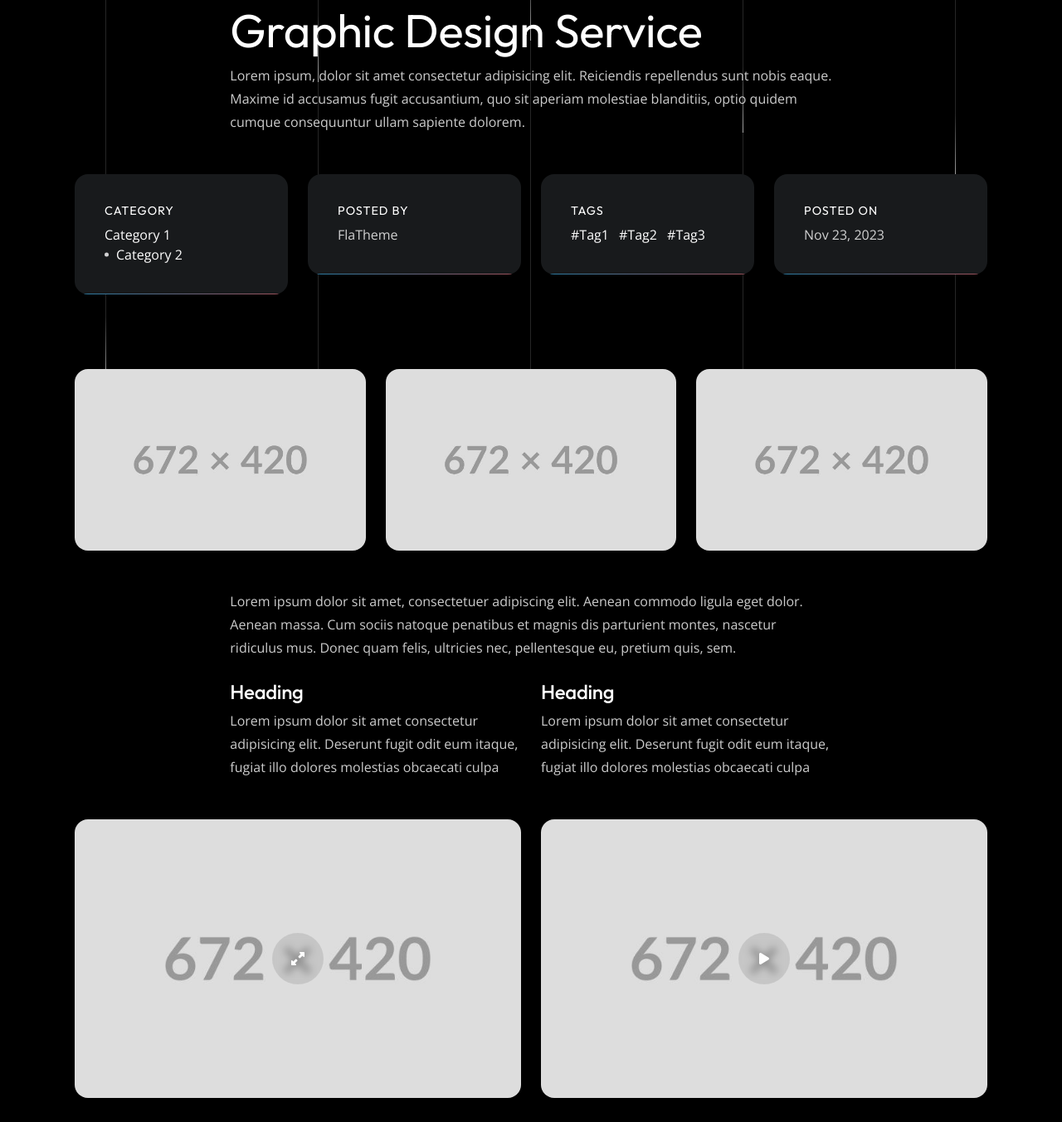
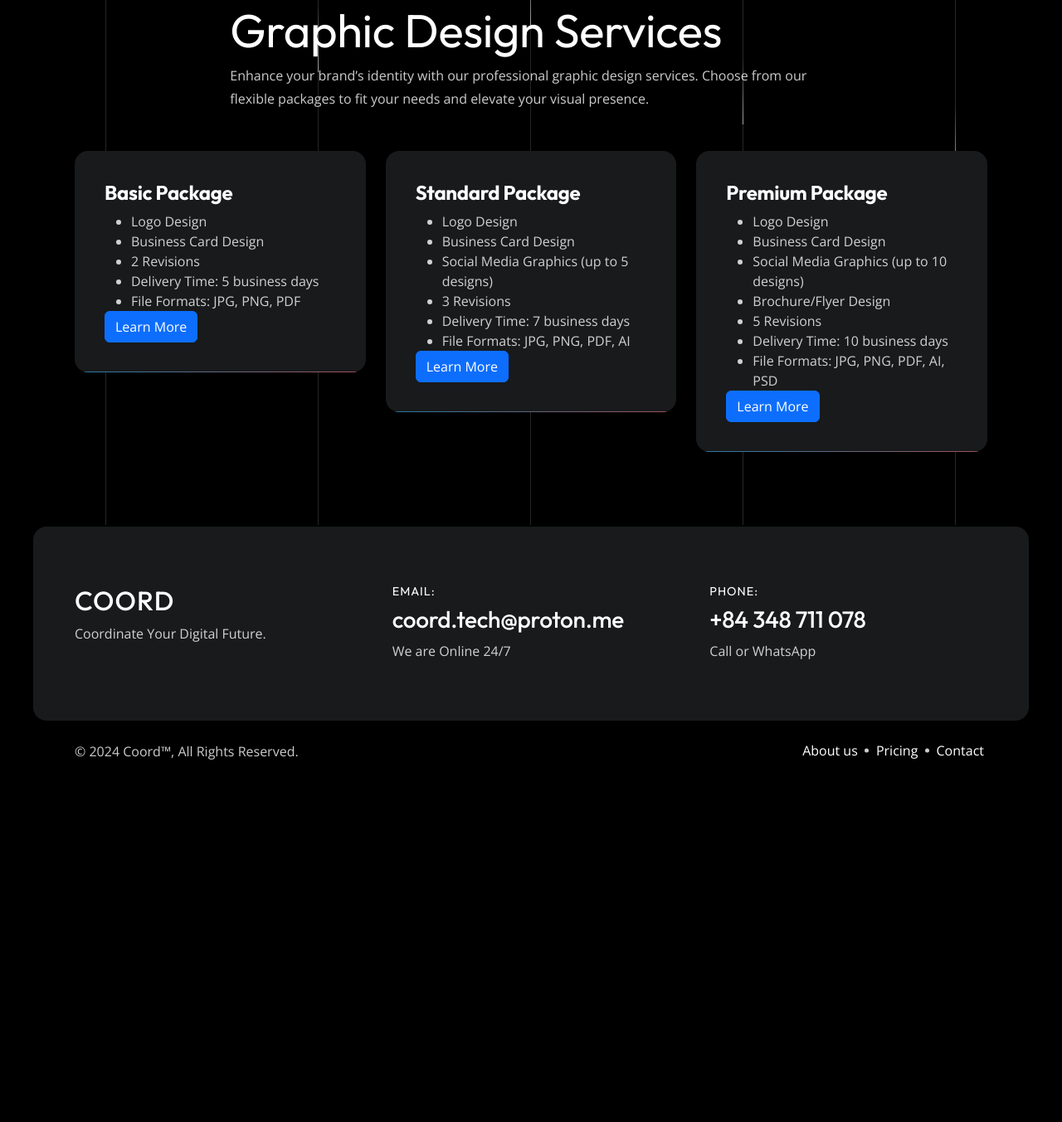
Before and after one commit to tqk7/tqk7.github.io, a plain HTML site: page blog/graphic-design.html in a window 1280 px wide. Shown: the part 167-1520 px from the top of the page at 83% size. After the commit the page ends 1136 px from the top, so only its background shows below. Drawn offline with nearby package versions, Linux system fonts and the light colour scheme.

Commit message:
Update graphic-design.html

```diff
--- a/blog/graphic-design.html
+++ b/blog/graphic-design.html
@@ -5,7 +5,7 @@
     <meta name="viewport" content="width=device-width, initial-scale=1, shrink-to-fit=no">
     <meta name="description" content="">
     <meta name="keywords" content="">
-		<title>Coord - Your Digital Future</title>
+    <title>Coord - Graphic Design Services</title>
     <!-- Favicon -->
     <link href="../favfav.png" rel="shortcut icon">
     <!-- CSS -->
@@ -56,102 +56,65 @@
     </div>
     <!-- end Header -->
 
-		<!-- Project Description -->
+    <!-- Graphic Design Packages -->
     <div class="section">
         <div class="container">
             <div class="row">
                 <div class="col-12 col-lg-10 offset-lg-1 col-xl-8 offset-xl-2">
-                        <h1 class="display-4 fw-normal">Graphic Design Service</h1>
-						<p>Lorem ipsum, dolor sit amet consectetur adipisicing elit. Reiciendis repellendus sunt nobis eaque. Maxime id accusamus fugit accusantium, quo sit aperiam molestiae blanditiis, optio quidem cumque consequuntur ullam sapiente dolorem.</p>
+                    <h1 class="display-4 fw-normal">Graphic Design Services</h1>
+                    <p>Enhance your brand’s identity with our professional graphic design services. Choose from our flexible packages to fit your needs and elevate your visual presence.</p>
                 </div>
             </div><!-- end row -->
             <div class="row g-4 mt-4">
-					<div class="col-12 col-lg-6 col-xl-3">
+                <!-- Basic Package -->
+                <div class="col-12 col-lg-4">
                     <div class="fancy-box">
-							<h6 class="sm-heading">Category</h6>
-							<ul class="list-inline-dot">
-								<li><a class="link-hover" href="#">Category 1</a></li>
-								<li><a class="link-hover" href="#">Category 2</a></li>
+                        <h4 class="fw-bold">Basic Package</h4>
+                        <ul>
+                            <li>Logo Design</li>
+                            <li>Business Card Design</li>
+                            <li>2 Revisions</li>
+                            <li>Delivery Time: 5 business days</li>
+                            <li>File Formats: JPG, PNG, PDF</li>
                         </ul>
+                        <a href="#" class="btn btn-primary">Learn More</a>
                     </div>
                 </div>
-					<div class="col-12 col-lg-6 col-xl-3">
+                <!-- Standard Package -->
+                <div class="col-12 col-lg-4">
                     <div class="fancy-box">
-							<h6 class="sm-heading">Posted by</h6>
-							<span>FlaTheme</span>
+                        <h4 class="fw-bold">Standard Package</h4>
+                        <ul>
+                            <li>Logo Design</li>
+                            <li>Business Card Design</li>
+                            <li>Social Media Graphics (up to 5 designs)</li>
+                            <li>3 Revisions</li>
+                            <li>Delivery Time: 7 business days</li>
+                            <li>File Formats: JPG, PNG, PDF, AI</li>
+                        </ul>
+                        <a href="#" class="btn btn-primary">Learn More</a>
                     </div>
                 </div>
-					<div class="col-12 col-lg-6 col-xl-3">
+                <!-- Premium Package -->
+                <div class="col-12 col-lg-4">
                     <div class="fancy-box">
-							<h6 class="sm-heading">Tags</h6>
-							<ul class="list-inline-lg">
-                                <li><a class="link-hover" href="#">#Tag1</a></li>
-                                <li><a class="link-hover" href="#">#Tag2</a></li>
-                                <li><a class="link-hover" href="#">#Tag3</a></li>
+                        <h4 class="fw-bold">Premium Package</h4>
+                        <ul>
+                            <li>Logo Design</li>
+                            <li>Business Card Design</li>
+                            <li>Social Media Graphics (up to 10 designs)</li>
+                            <li>Brochure/Flyer Design</li>
+                            <li>5 Revisions</li>
+                            <li>Delivery Time: 10 business days</li>
+                            <li>File Formats: JPG, PNG, PDF, AI, PSD</li>
                         </ul>
-						</div>
-					</div>
-					<div class="col-12 col-lg-6 col-xl-3">
-						<div class="fancy-box">
-							<h6 class="sm-heading">Posted on</h6>
-							<span>Nov 23, 2023</span>
+                        <a href="#" class="btn btn-primary">Learn More</a>
                     </div>
                 </div>
             </div><!-- end row -->
         </div><!-- end container-->
     </div>
-		<!-- end Project Description -->
-
-		<!-- Media -->
-		<div class="section pt-0">
-			<div class="container">
-				<div class="row g-4">
-					<div class="col-12 col-lg-4">
-						<img class="border-radius-1" src="../assets/images/col-2.jpg" alt="">
-					</div>
-					<div class="col-12 col-lg-4">
-						<img class="border-radius-1" src="../assets/images/col-2.jpg" alt="">
-					</div>
-					<div class="col-12 col-lg-4">
-						<img class="border-radius-1" src="../assets/images/col-2.jpg" alt="">
-					</div>
-				</div><!-- end row -->
-				<div class="row mt-5">
-					<div class="col-12 col-lg-10 offset-lg-1 col-xl-8 offset-xl-2">
-						<p>Lorem ipsum dolor sit amet, consectetuer adipiscing elit. Aenean commodo ligula eget dolor. Aenean massa. Cum sociis natoque penatibus et magnis dis parturient montes, nascetur ridiculus mus. Donec quam felis, ultricies nec, pellentesque eu, pretium quis, sem.</p>
-						<div class="row mt-4">
-							<div class="col-12 col-lg-6">
-								<h4>Heading</h4>
-								<p>Lorem ipsum dolor sit amet consectetur adipisicing elit. Deserunt fugit odit eum itaque, fugiat illo dolores molestias obcaecati culpa</p>
-							</div>
-							<div class="col-12 col-lg-6">
-								<h4>Heading</h4>
-								<p>Lorem ipsum dolor sit amet consectetur adipisicing elit. Deserunt fugit odit eum itaque, fugiat illo dolores molestias obcaecati culpa</p>
-							</div>
-						</div><!-- end row(inner) -->
-					</div>
-				</div><!-- end row -->
-				<div class="row g-4 mt-4">
-					<div class="col-12 col-lg-6">
-						<div class="lightbox-image">
-							<img src="../assets/images/col-2.jpg" alt="">
-							<a class="button-circle button-circle-xl button-circle-style-2" href="../assets/images/col-2.jpg">
-								<i class="fa-solid fa-up-right-and-down-left-from-center"></i>
-							</a>
-						</div>
-					</div>
-					<div class="col-12 col-lg-6">
-						<div class="lightbox-video">
-							<img src="../assets/images/col-2.jpg" alt="">
-							<a class="button-circle button-circle-xl button-circle-style-2" href="https://www.youtube.com/watch?v=W-j4QGAgNu8">
-								<i class="fa-solid fa-play"></i>
-							</a>
-						</div>
-					</div>
-				</div><!-- end row -->
-			</div><!-- end container-->
-		</div>
-		<!-- end Media-->
+    <!-- end Graphic Design Packages -->
 
     <!-- Footer -->
     <footer>
```
Lines whose indentation alone changed are shown as unchanged.
